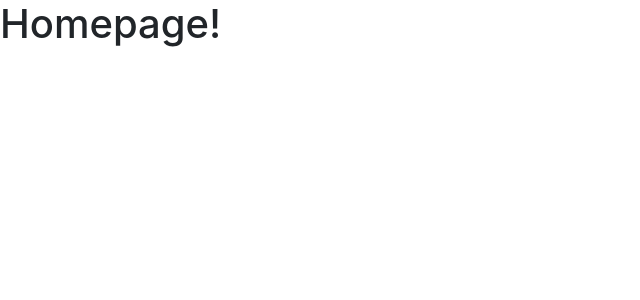
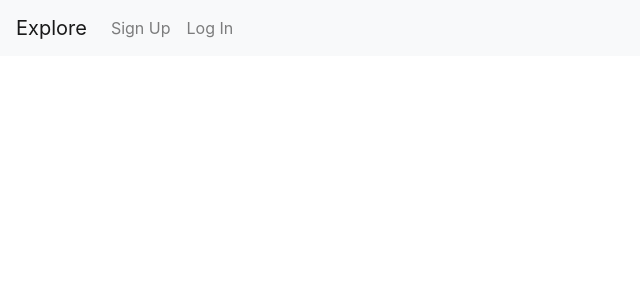
Before and after one commit to Guillermo-Martin/yelp-clone, a React (Create React App) app: page / in a window 1280 px wide. Shown: the top 300 px of the page, without its empty margins (0-640 px from the left). Built offline with nearby package versions, Linux system fonts and the light colour scheme.

Commit message:
Create 'SearchSection' component with Navbar

```diff
--- a/src/components/HomePage/index.js
+++ b/src/components/HomePage/index.js
@@ -1,11 +1,12 @@
 import React from "react";
+import SearchSection from "./../SearchSection";
 
 function HomePage() {
   return (
     <div>
-      <h1>Homepage!</h1>
+      {/* <h1>Homepage!</h1> */}
       {/* Search Section */}
-
+      <SearchSection />
 
       {/* Find the Best Businesses in Town Section */}
 
--- /dev/null
+++ b/src/components/SearchSection/index.js
@@ -0,0 +1,22 @@
+import React from "react";
+import { Navbar, Nav, NavDropdown, Form, FormControl, Button } from "react-bootstrap";
+
+function SearchSection() {
+  return (
+    <div>
+      {/* <h1>Search Section</h1> */}
+      <Navbar bg="light" expand="lg">
+        <Navbar.Brand href="#home">Explore</Navbar.Brand>
+        <Navbar.Toggle aria-controls="basic-navbar-nav" />
+        <Navbar.Collapse id="basic-navbar-nav">
+          <Nav className="mr-auto">
+            <Nav.Link href="#home">Sign Up</Nav.Link>
+            <Nav.Link href="#link">Log In</Nav.Link>
+          </Nav>
+        </Navbar.Collapse>
+      </Navbar>
+    </div>
+  );
+}
+
+export default SearchSection;
```
